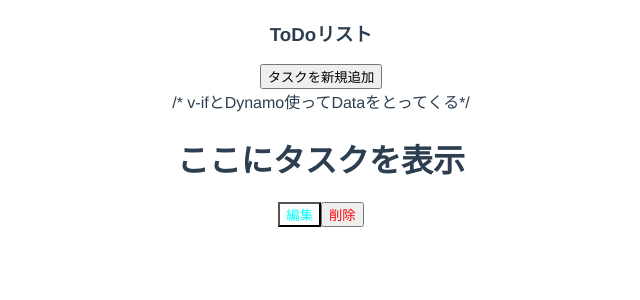
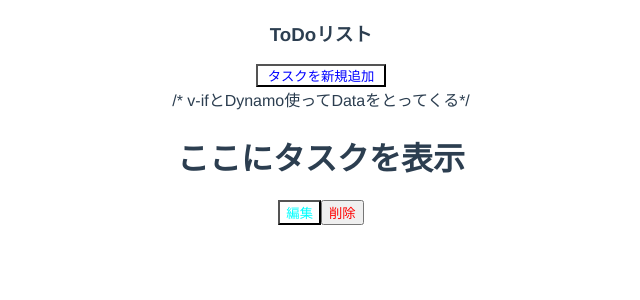
Before and after one commit to anmitsudaiou/todo_app, a Vue app: page / in a window 1280 px wide. Shown: the top 300 px of the page, without its empty margins (319-959 px from the left). Built offline with nearby package versions, Linux system fonts and the light colour scheme.

Commit message:
[WIP]タスクを新規追加ボタンのCSS作成

```diff
--- a/src/views/TopPage.vue
+++ b/src/views/TopPage.vue
@@ -1,10 +1,10 @@
 <template>
-    <div>
+    <div class="a">
         <h3>ToDoリスト</h3>
          <!-- タスク登録用のモーダルウィンドウが表示される -->
         <open-modal v-if="clickStateOfAddNewTask" @close-modal="closeModal">
         </open-modal>
-        <button @click="openModal">タスクを新規追加</button>
+        <button id="addTask" @click="openModal">タスクを新規追加</button>
         <display-task></display-task>
     </div>
 </template>
@@ -59,4 +59,11 @@ export default {
         width: 100%;
         background: #fff;
     }
+
+    #addTask {
+        color: blue;
+        color-scheme: blue;
+        padding: 0 10px;
+        background-color: #fff;
+    }
 </style>
```
